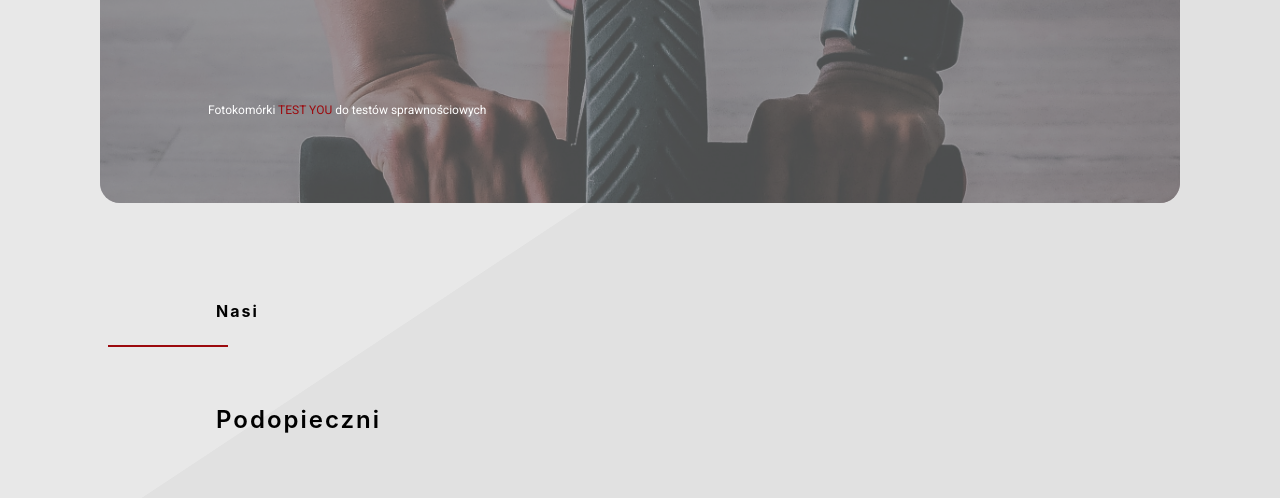
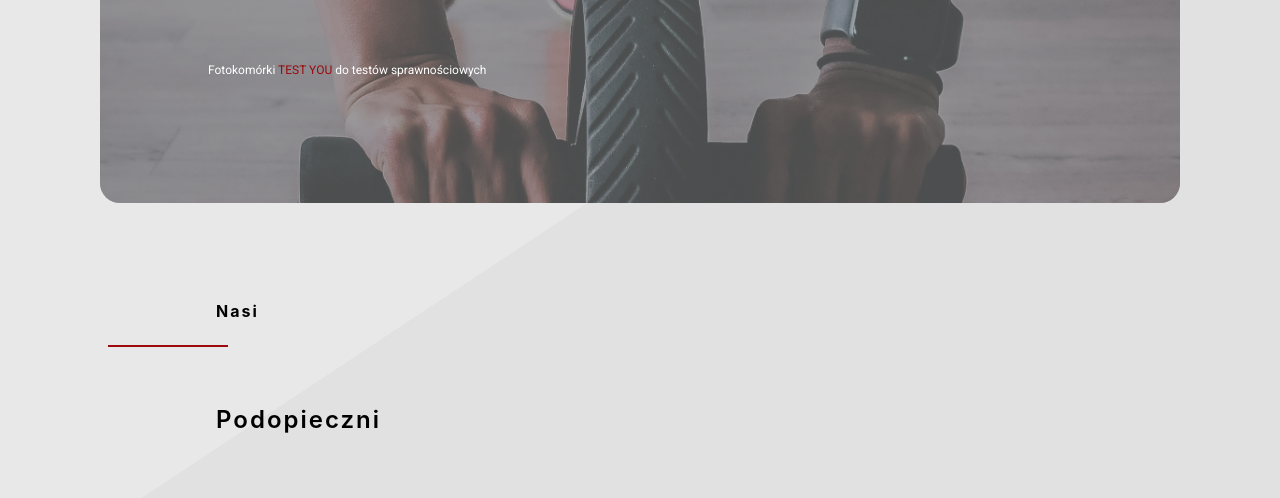
Before and after one commit to Exteriordemonic/CKB, a Gatsby site: page / in a window 1280 px wide. Shown: the part 5147-5645 px from the top of the page. Built offline with nearby package versions, Linux system fonts and the light colour scheme; Gatsby itself is replaced by a stand-in of ours.

Commit message:
fix icon and sala title

```diff
--- a/src/components/Sala.js
+++ b/src/components/Sala.js
@@ -43,7 +43,7 @@ const Sala = ({ background }) => {
           - BOSU, TRX, berety stabilizacyjne, power bands, mini bands, rollery
 
           </SalaText>
-          <SalaTitle  as="p" className="text" inverted>Fotokomórki <span className="special">TEST YOU</span> do testów sprawnościowych</SalaTitle>
+          <SalaText  as="p" className="text" inverted>Fotokomórki <span className="special">TEST YOU</span> do testów sprawnościowych</SalaText>
 
           {/* <LinkStyled className="subtitle bold" inverted>Zapisz sie na zajecia</LinkStyled> */}
         </SalaInfo>
```
Also changed, not shown: src/images/gatsby-icon.png, src/images/mct-48e65389f3e59aaa36d4977dddef2a15.png (added).
